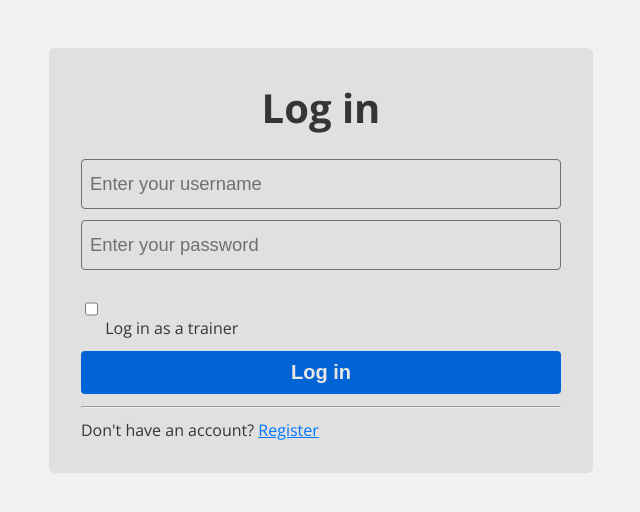
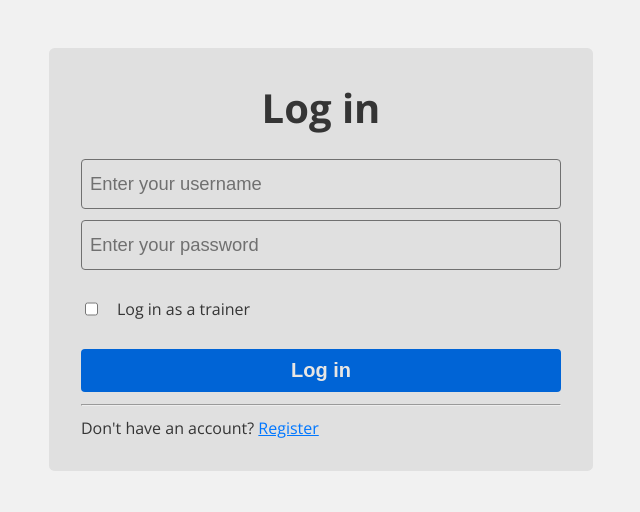
Before and after one commit to Gaspard-Savoureux/TrackRun, a SvelteKit app in the folder frontend/: page /login in a window 1280 px wide. Shown: the top 512 px of the page, without its empty margins (319-959 px from the left). Built offline with nearby package versions, Linux system fonts and the light colour scheme; no server answers.

Commit message:
FIX alignment for the login as trainer button

```diff
--- a/frontend/src/routes/login/+page.svelte
+++ b/frontend/src/routes/login/+page.svelte
@@ -7,7 +7,6 @@
   $: message = $page.url.searchParams.get('message') ?? '';
 
   export let form;
-
 </script>
 
 <svelte:head>
@@ -32,7 +31,7 @@
       />
       <input type="password" placeholder="Enter your password" name="password" />
       <label>
-        <input type="checkbox" name="isTrainer" bind:checked={$isTrainer}/>
+        <input type="checkbox" name="isTrainer" bind:checked={$isTrainer} />
         Log in as a trainer
       </label>
       <button type="submit">Log in</button>
@@ -46,6 +45,11 @@
 </section>
 
 <style>
+  label {
+    display: flex;
+    align-items: center;
+    gap: 1rem;
+  }
   section {
     padding: 3rem 1.5rem;
   }
```
